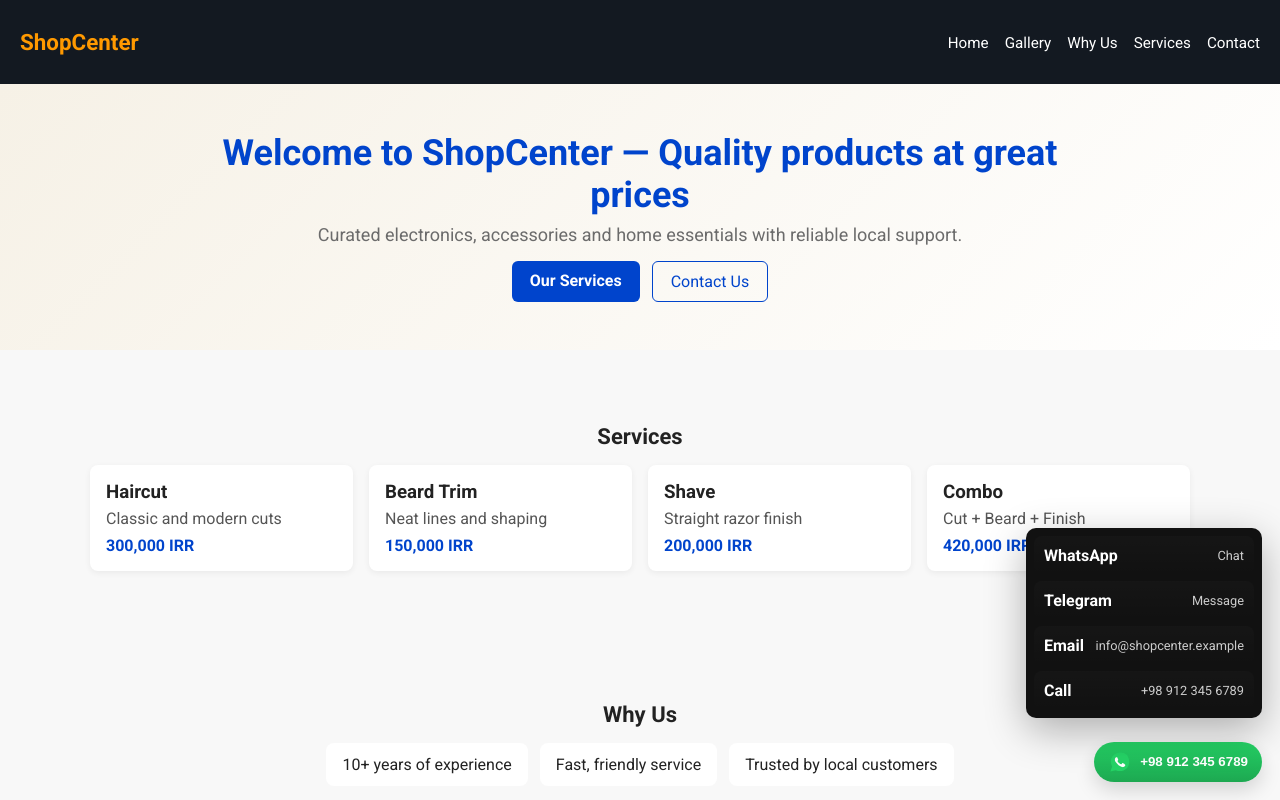
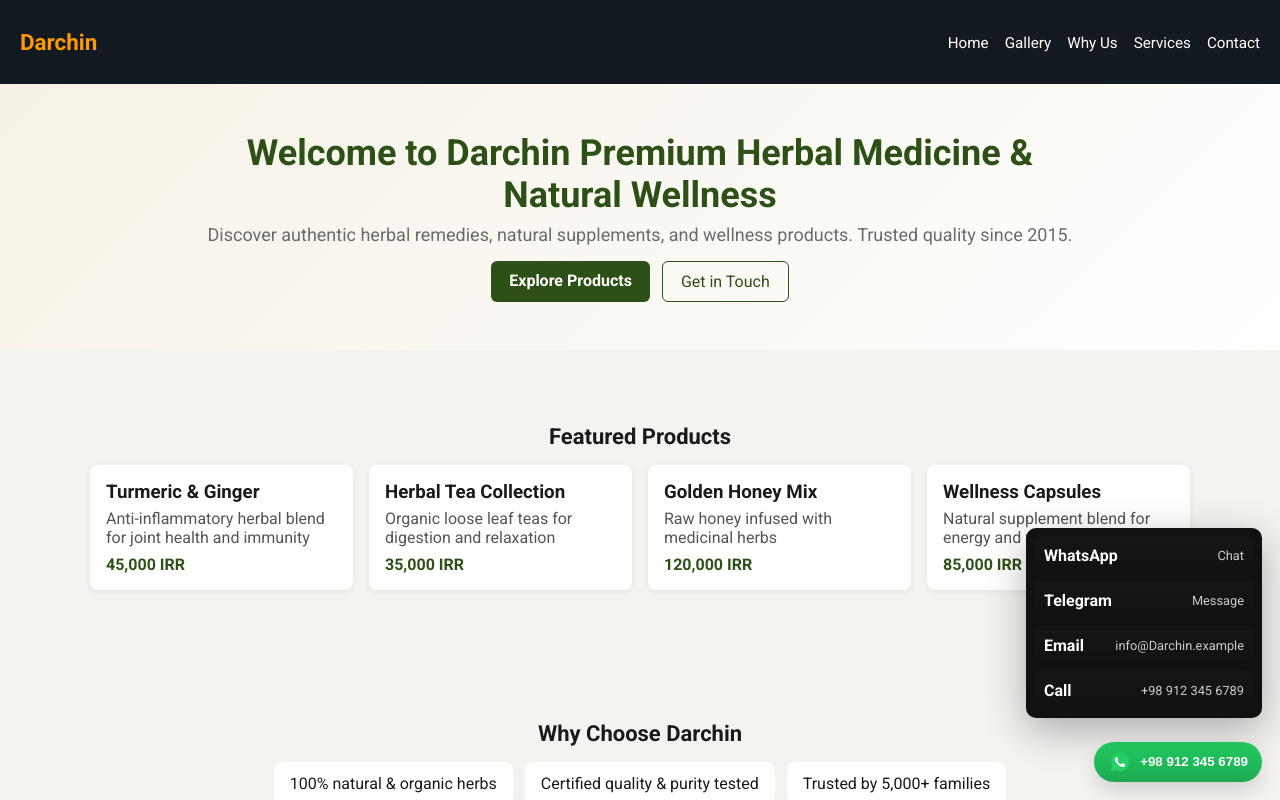
Before and after one commit to mohammadsamani1997/shopOnline, a React (Vite) app: page / in a window 1280 px wide. Both pictures are taken after typing "Sample", "name@example.com", "Sample" into the empty fields and a click on the button "+98 912 345 6789". Shown: the top 800 px of the page. Built offline with nearby package versions, Linux system fonts and the light colour scheme.

Commit message:
Rebrand to Darchin: herbal medicine shop with green color scheme, product names, and updated content

```diff
--- a/index.html
+++ b/index.html
@@ -4,9 +4,10 @@
     <meta charset="UTF-8" />
     <link rel="icon" type="image/svg+xml" href="/vite.svg" />
     <meta name="viewport" content="width=device-width, initial-scale=1.0" />
-    <title>ShopCenter  Quality products at great prices</title>
+    <title>Darchin  Premium Herbal Medicine & Natural Remedies</title>
     <link href="https://fonts.googleapis.com/css2?family=Roboto:wght@300;400;500;700&display=swap" rel="stylesheet">
-    <meta name="theme-color" content="#0044cc" />
+    <meta name="theme-color" content="#2d5016" />
+    <meta name="description" content="Discover premium herbal medicines, natural remedies, and wellness products at Darchin. Trusted quality since 2015." />
   </head>
   <body>
     <div id="root"></div>
--- a/public/testimonials.json
+++ b/public/testimonials.json
@@ -1,23 +1,23 @@
 [
   {
     "id": 1,
-    "name": "Sara Mohammadi",
-    "role": "Product Manager",
-    "quote": "High-quality products and exceptional customer service. Fast delivery and very reliable.",
+    "name": "Leila Karimi",
+    "role": "Health Coach",
+    "quote": "Darchin''s herbal products are authentic and pure. My clients love them!",
     "avatar": "https://images.unsplash.com/photo-1544005313-94ddf0286df2?w=100&q=80"
   },
   {
     "id": 2,
-    "name": "Ali Rezaei",
-    "role": "Software Engineer",
-    "quote": "Great selection and excellent value. The team answered all my questions promptly.",
+    "name": "Reza Tabrizi",
+    "role": "Nutritionist",
+    "quote": "Excellent quality herbs and fast shipping. Highly recommended for wellness enthusiasts.",
     "avatar": "https://images.unsplash.com/photo-1545996124-1b7d9d6f0a3f?w=100&q=80"
   },
   {
     "id": 3,
-    "name": "Fatemeh Ahmadi",
-    "role": "Designer",
-    "quote": "Products arrived in perfect condition. Packaging and presentation felt very premium.",
+    "name": "Mitra Ahmadi",
+    "role": "Wellness Blogger",
+    "quote": "Darchin makes premium natural remedies accessible. Love supporting a local herbal business!",
     "avatar": "https://images.unsplash.com/photo-1544723795-3fb6469f5b39?w=100&q=80"
   }
 ]
--- a/src/Components/ContactSection.tsx
+++ b/src/Components/ContactSection.tsx
@@ -4,12 +4,12 @@ import styles from "../styles/Landing.module.css";
 const ContactSection: React.FC = () => {
   const phone = "+98 21 1234 5678";
   const whatsapp = "+98 912 345 6789";
-  const email = "info@shopcenter.example";
+  const email = "info@darchin.ir";
 
   return (
     <section className={styles.contact}>
       <div className={styles.inner}>
-        <h2 className={styles.sectionTitle}>Contact</h2>
+        <h2 className={styles.sectionTitle}>Contact Darchin</h2>
 
         <div className={styles.contactGrid}>
           <div>
@@ -24,7 +24,7 @@ const ContactSection: React.FC = () => {
           <div>
             <iframe
               title="map"
-              src="https://www.google.com/maps?q=Tehran&output=embed"
+              src="https://www.google.com/maps?q=Tehran+Iran&output=embed"
               width="100%"
               height="260"
               style={{ border: 0, borderRadius: 8 }}
--- a/src/Components/Footer.tsx
+++ b/src/Components/Footer.tsx
@@ -6,17 +6,17 @@ const Footer: React.FC = () => {
     <footer className={styles.footer}>
       <div className={styles.inner} style={{display:"flex",justifyContent:"space-between",alignItems:"center",flexWrap:"wrap",gap:12}}>
         <div className={styles.footerLeft}>
-          <strong>ShopCenter</strong>
+          <strong>Darchin</strong>
           <div className={styles.socials}>
-            <a href="https://instagram.com" target="_blank" rel="noopener noreferrer">Instagram</a>
-            <a href="https://t.me" target="_blank" rel="noopener noreferrer">Telegram</a>
+            <a href="https://instagram.com/darchin_herbs" target="_blank" rel="noopener noreferrer">Instagram</a>
+            <a href="https://t.me/darchiherbs" target="_blank" rel="noopener noreferrer">Telegram</a>
           </div>
         </div>
 
         <div style={{textAlign:"right"}}>
           <div>Phone: <a href="tel:+982112345678">+98 21 1234 5678</a></div>
-          <div>Email: <a href="mailto:info@shopcenter.example">info@shopcenter.example</a></div>
-          <div style={{marginTop:8}}> {new Date().getFullYear()} ShopCenter. All rights reserved.</div>
+          <div>Email: <a href="mailto:info@darchin.ir">info@darchin.ir</a></div>
+          <div style={{marginTop:8}}> {new Date().getFullYear()} Darchin Herbal Medicine. All rights reserved.</div>
         </div>
       </div>
     </footer>
--- a/src/Components/Hero.tsx
+++ b/src/Components/Hero.tsx
@@ -6,11 +6,11 @@ const Hero: React.FC = () => {
   return (
     <section className={styles.hero}>
       <div className={styles.heroInner}>
-        <h1 className={styles.business}>Welcome to ShopCenter — Quality products at great prices</h1>
-        <p className={styles.tagline}>Curated electronics, accessories and home essentials with reliable local support.</p>
+        <h1 className={styles.business}>Welcome to Darchin  Premium Herbal Medicine & Natural Wellness</h1>
+        <p className={styles.tagline}>Discover authentic herbal remedies, natural supplements, and wellness products. Trusted quality since 2015.</p>
         <div className={styles.ctas}>
-          <Link to="/services" className={styles.ctaPrimary}>Our Services</Link>
-          <Link to="/contact" className={styles.ctaGhost}>Contact Us</Link>
+          <Link to="/services" className={styles.ctaPrimary}>Explore Products</Link>
+          <Link to="/contact" className={styles.ctaGhost}>Get in Touch</Link>
         </div>
       </div>
     </section>
--- a/src/Components/Navbar.tsx
+++ b/src/Components/Navbar.tsx
@@ -37,7 +37,7 @@ const Navbar: React.FC = () => {
 
   return (
     <nav className={styles.nav} role="navigation" aria-label="Main">
-      <div className={styles.logo}>ShopCenter</div>
+      <div className={styles.logo}>Darchin</div>
 
 
 
--- a/src/Components/Services.tsx
+++ b/src/Components/Services.tsx
@@ -1,18 +1,18 @@
-import React from 'react';
-import styles from '../styles/Landing.module.css';
+import React from "react";
+import styles from "../styles/Landing.module.css";
 
 const servicesData = [
-  { id: 1, name: 'Haircut', desc: 'Classic and modern cuts', price: '300,000 IRR' },
-  { id: 2, name: 'Beard Trim', desc: 'Neat lines and shaping', price: '150,000 IRR' },
-  { id: 3, name: 'Shave', desc: 'Straight razor finish', price: '200,000 IRR' },
-  { id: 4, name: 'Combo', desc: 'Cut + Beard + Finish', price: '420,000 IRR' },
+  { id: 1, name: "Turmeric & Ginger", desc: "Anti-inflammatory herbal blend for joint health and immunity", price: "45,000 IRR" },
+  { id: 2, name: "Herbal Tea Collection", desc: "Organic loose leaf teas for digestion and relaxation", price: "35,000 IRR" },
+  { id: 3, name: "Golden Honey Mix", desc: "Raw honey infused with medicinal herbs", price: "120,000 IRR" },
+  { id: 4, name: "Wellness Capsules", desc: "Natural supplement blend for energy and vitality", price: "85,000 IRR" },
 ];
 
 const Services: React.FC = () => {
   return (
     <section className={styles.services}>
       <div className={styles.inner}>
-        <h2 className={styles.sectionTitle}>Services</h2>
+        <h2 className={styles.sectionTitle}>Featured Products</h2>
 
         <div className={styles.servicesGrid}>
           {servicesData.map((s) => (
--- a/src/Components/WhatsAppWidget.tsx
+++ b/src/Components/WhatsAppWidget.tsx
@@ -4,9 +4,9 @@ import styles from "../styles/whatsapp.module.css";
 const ContactWidget: React.FC = () => {
   const phoneDigits = "989123456789";
   const phoneDisplay = "+98 912 345 6789";
-  const whatsappHref = `https://wa.me/${phoneDigits}?text=${encodeURIComponent("Hello ShopCenter, I have a question.")}`;
-  const telegramHref = "https://t.me/ShopCenterSupport";
-  const emailHref = "mailto:info@shopcenter.example";
+  const whatsappHref = `https://wa.me/${phoneDigits}?text=${encodeURIComponent("Hello Darchin, I have a question.")}`;
+  const telegramHref = "https://t.me/DarchinSupport";
+  const emailHref = "mailto:info@Darchin.example";
   const telHref = `tel:+98${phoneDigits}`;
 
   const [open, setOpen] = useState(false);
@@ -54,7 +54,7 @@ const ContactWidget: React.FC = () => {
         </a>
         <a className={styles.item} href={emailHref} role="menuitem">
           <strong>Email</strong>
-          <span className={styles.sm}>info@shopcenter.example</span>
+          <span className={styles.sm}>info@Darchin.example</span>
         </a>
         <a className={styles.item} href={telHref} role="menuitem">
           <strong>Call</strong>
--- a/src/Components/WhyUs.tsx
+++ b/src/Components/WhyUs.tsx
@@ -1,17 +1,17 @@
-import React from 'react';
-import styles from '../styles/Landing.module.css';
+import React from "react";
+import styles from "../styles/Landing.module.css";
 
 const WhyUs: React.FC = () => {
   const bullets = [
-    '10+ years of experience',
-    'Fast, friendly service',
-    'Trusted by local customers',
+    "100% natural & organic herbs",
+    "Certified quality & purity tested",
+    "Trusted by 5,000+ families",
   ];
 
   return (
     <section className={styles.why}>
       <div className={styles.inner}>
-        <h2 className={styles.sectionTitle}>Why Us</h2>
+        <h2 className={styles.sectionTitle}>Why Choose Darchin</h2>
         <ul className={styles.bullets}>
           {bullets.map((b, i) => (
             <li key={i} className={styles.bullet}>{b}</li>
--- a/src/index.css
+++ b/src/index.css
@@ -1,9 +1,9 @@
 :root{
-  --primary: #0044cc;
-  --accent: #ff9900;
-  --neutral: #f8f8f8;
+  --primary: #2d5016;
+  --accent: #c49f6b;
+  --neutral: #f5f3f0;
   --muted: #6b6b6b;
-  --text: #222;
+  --text: #1a1a1a;
   --bg: #ffffff;
 }
 
```
